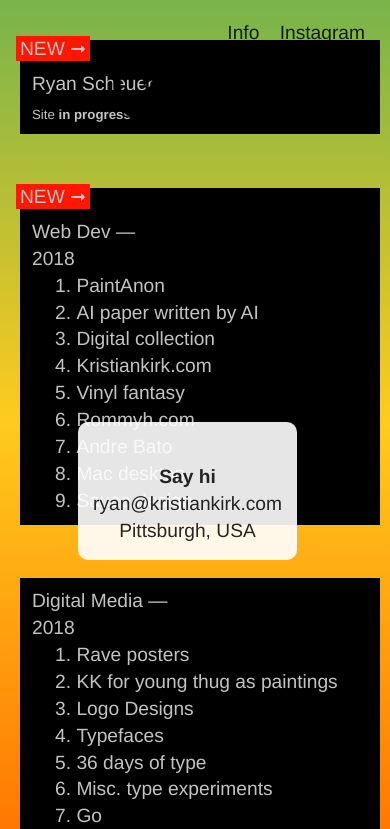
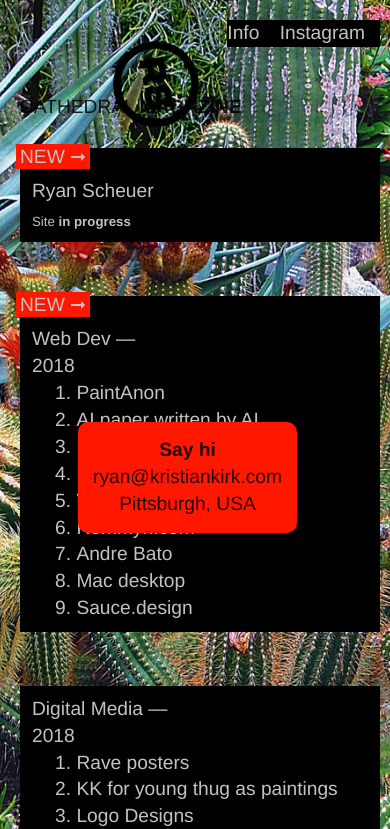
Before and after one commit to rscheuer/brutalist-2col-site, a plain HTML site: page index.html in a window 390 px wide. Both pictures are taken after a click on the element "Info". Shown: the top 829 px of the page. Drawn offline with nearby package versions, Linux system fonts and the light colour scheme.

Commit message:
🏓 Cooler images
Added a cactus, made info-buttons more contrasty,

```diff
--- a/css/style.css
+++ b/css/style.css
@@ -9,6 +9,7 @@
 html {
      /*background: rgb(255,117,0)!important;*/
      background-color: #C3C3C3!important;
+
 
    }
 
@@ -153,12 +154,17 @@
 @keyframes spin { 100% { -webkit-transform: rotate(360deg); transform:rotate(360deg); } }
 
 
-/* TOP LINKS */
+/* TOP LINKS INFO INSTAGRAM */
 .info-instagram {
 	position: absolute;
 	top: 20px;
 	right: 10px;
 	text-align: right;
+}
+
+.black-bg {
+	background-color: black;
+	color: #C3C3C3!important;
 }
 
 .info-instagram span{
@@ -180,6 +186,14 @@
 	filter: progid:DXImageTransform.Microsoft.gradient( startColorstr='#77b44b', endColorstr='#ff7500',GradientType=0 ); /* IE6-9 */
 }
 
+.my-background {
+	background: url(../img/cactus-tiny.jpeg) no-repeat center center fixed;
+	-webkit-background-size: cover;
+	-moz-background-size: cover;
+	-o-background-size: cover;
+	background-size: cover;
+}
+
 
 /* INFO */
 
@@ -188,6 +202,10 @@
 	top: 50%;
 	left: 40%;
 	text-align: center;
+	background-color: #FF1700;
+	padding: 15px;
+	border-radius: 10px;
+	z-index: 10;
 }
 
 .hidden {
@@ -299,7 +317,7 @@
   	top: 50%;
   	left: 20%;
   	text-align: center;
-  	background-color: rgba(255, 255, 255, 0.9);
+  	background-color: #FF1700;
   	padding: 15px;
   	border-radius: 10px;
   	z-index: 10;
@@ -335,7 +353,7 @@
 		top: 50%;
 		left: 20%;
 		text-align: center;
-		background-color: rgba(255, 255, 255, 0.9);
+		background-color: #FF1700;
 		padding: 15px;
 		border-radius: 10px;
 		z-index: 10;
--- a/index.html
+++ b/index.html
@@ -48,7 +48,6 @@
 
 		<div id="info-section" class="hidden">
 			<div class="information ">
-				<br>
 				<b>Say hi</b>
 				<p><a href="mailto:ryan@kristiankirk.com" target="_top">ryan@kristiankirk.com</a></p>
 				<p>Pittsburgh, USA</p>
@@ -57,6 +56,9 @@
 
 	<div class="wrap">
 		<div class="left sidebar">
+			<p>CATHEDRAL <b>MAGAZINE</b></p>
+
+			<br>
 			<div class="has-new-button textbox">
 				<span class="new-button">NEW ➞</span>
 				<p>Ryan Scheuer</p>
@@ -136,11 +138,13 @@
 		</div>
 
 		<div class="right">
+			<br>
+			<br>
 			<div id="rightcol">
-				<img class="lazy" src="img/beach.jpg" alt="" />
+				<img class="lazy" src="img/cactus-sm.jpeg" alt="" />
 				<div class="columns">
 					<div class="column">
-
+						<p class="textbox">READ ➞</p>
 					</div>
 					<div class="column is-two-thirds">
 						<p class="textbox">
@@ -151,11 +155,11 @@
 				</div>
 
 				<div class="columns">
-					<div class="column">
+					<div class="column is-two-thirds">
 						<img src="img/nature.jpg" alt="" />
 					</div>
 					<div class="column">
-
+					<div class="textbox small-text"><span>Nice </span><span><b>cactus</b></span></div>
 					</div>
 				</div>
 
@@ -170,12 +174,14 @@
 		    $("#show-info").click(function(){
 		        $("#info-section").toggleClass('hidden');
 		        $("#rightcol").toggleClass('hidden');
-		        $("html").toggleClass('my-gradient');;
+		        $("html").toggleClass('my-background');
+		        $(".info-instagram").toggleClass('black-bg');
 		    });
 		    $("#read-more").click(function(){
 		        $("#info-section").toggleClass('hidden');
 		        $("#rightcol").toggleClass('hidden');
-		        $("html").toggleClass('my-gradient');;
+		        $("html").toggleClass('my-background');
+		        $(".info-instagram").toggleClass('black-bg');
 		    });
 		});
 	</script>
```
Also changed, not shown: img/cactus-sm.jpeg (added), img/cactus-tiny.jpeg (added), 1 other file.
